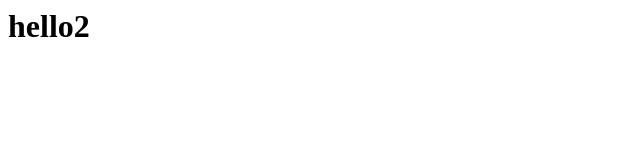
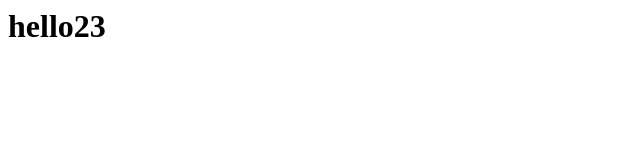
Before and after one commit to Just-Testing-Ali/A, a plain HTML site: page index.html in a window 1280 px wide. Shown: the full height of the page, 0-640 px from the left. Drawn offline with Linux system fonts and the light colour scheme.

Commit message:
Update index.html

```diff
--- a/index.html
+++ b/index.html
@@ -1,3 +1,3 @@
 <h1>
-hello2
+hello23
 </h1>
```
